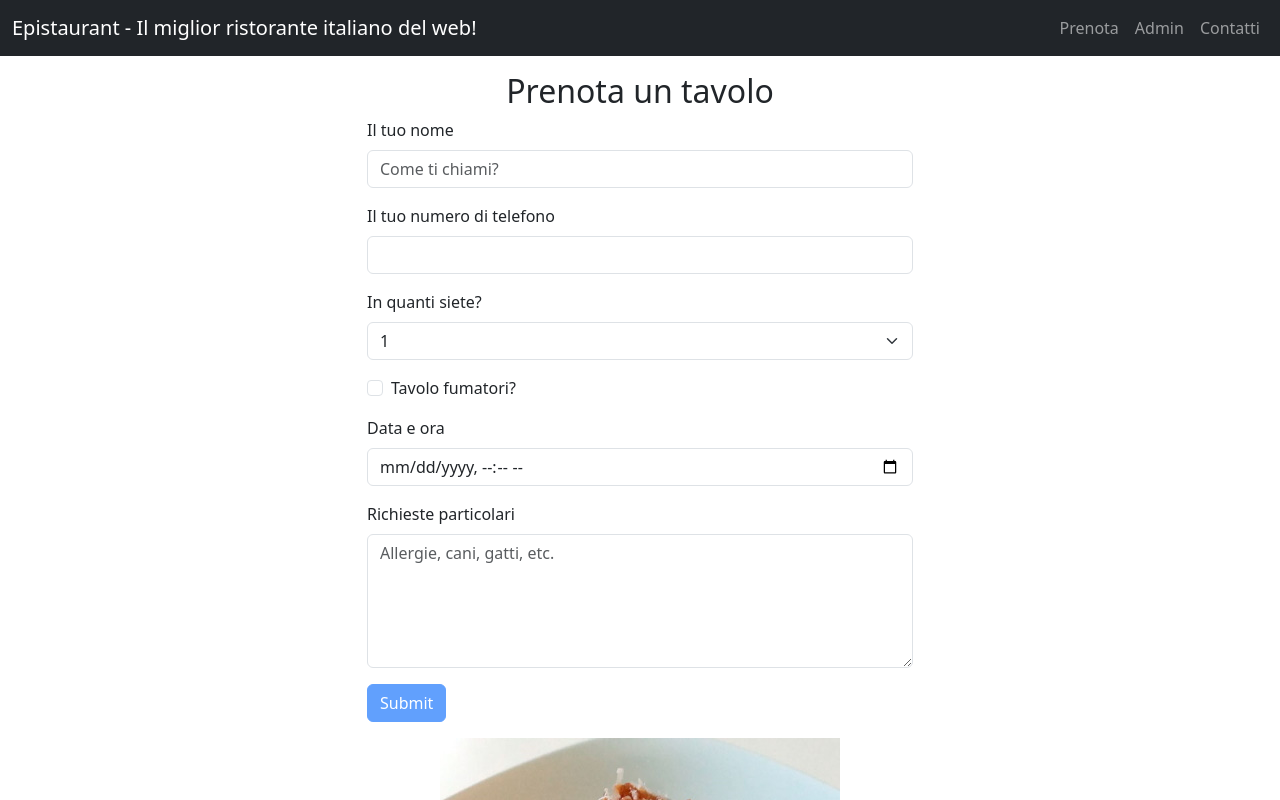
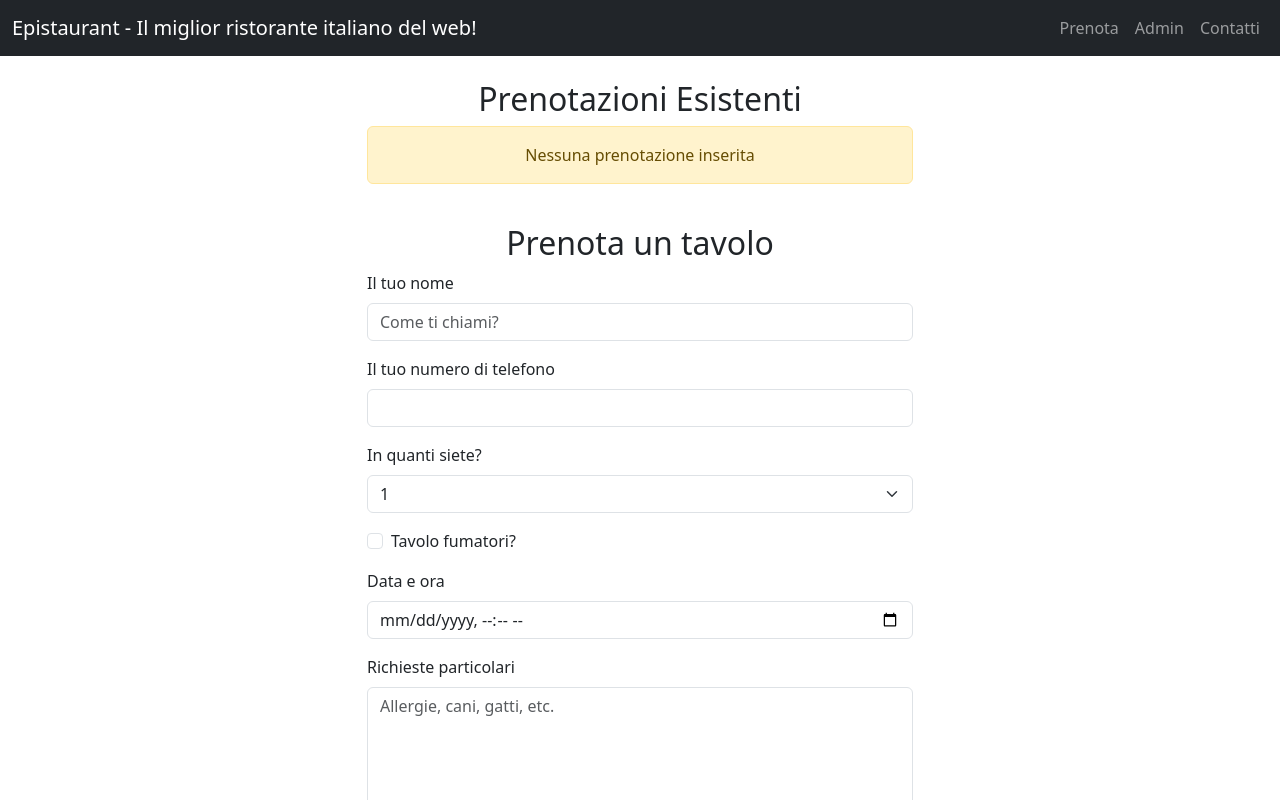
Before and after one commit to irvelervel/fs0723-epistaurant, a React (Create React App) app: page / in a window 1280 px wide. Shown: the top 800 px of the page. Built offline with nearby package versions, Linux system fonts and the light colour scheme.

Commit message:
Creates the structure of BookingList

```diff
--- a/src/App.js
+++ b/src/App.js
@@ -4,6 +4,7 @@ import 'bootstrap/dist/css/bootstrap.min.css'
 import CustomNavbar from './components/CustomNavbar'
 import HomepageCarousel from './components/HomepageCarousel'
 import BookingForm from './components/BookingForm'
+import BookingList from './components/BookingList'
 
 // questo è un import più selettivo, che nella fase di finalizzazione del progetto
 // risulterà in una cartella meno pesante (peserà meno MB)
@@ -19,6 +20,7 @@ function App() {
         <CustomNavbar subtitle="Il miglior ristorante italiano del web!" />
       </header>
       <main>
+        <BookingList />
         <BookingForm />
         <HomepageCarousel />
       </main>
--- /dev/null
+++ b/src/components/BookingList.jsx
@@ -0,0 +1,44 @@
+import { Component } from 'react'
+import Row from 'react-bootstrap/Row'
+import Col from 'react-bootstrap/Col'
+import Container from 'react-bootstrap/Container'
+import ListGroup from 'react-bootstrap/ListGroup'
+import Alert from 'react-bootstrap/Alert'
+
+class BookingList extends Component {
+  state = {
+    // questo state prima di tutto servirà a salvare i dati raccolti con la chiamata fetch()
+    reservations: [], // all'inizio del caricamento del componente, facciamo posto per successivamente
+    // salvare i dati, ma visto che la fetch deve ancora partire il suo valore è un array vuoto
+  }
+
+  render() {
+    return (
+      <Container className="my-4">
+        <Row className="justify-content-center">
+          <Col xs={12} md={8} lg={6} className="text-center">
+            <h2>Prenotazioni Esistenti</h2>
+            {/* ora voglio far vedere l'array di prenotazioni recuperato, sotto forma di lista */}
+            {/* tuttavia se non ci fossero prenotazioni da far vedere, invece di una lista vuota
+            voglio mostrare un Alert di informazione */}
+            {/* per fare questo utilizzo un "if/else" in JSX, che si effettua con l'operatore ternario */}
+            {/* la domanda è: "la lunghezza dell'array reservations nello state è maggiore di 0?" */}
+            {/* se sì, prendi l'array, mappalo e ritorna un list item per ogni prenotazione */}
+            {/* se no, mostra un Alert di bootstrap informando l'utente che al momento non ci sono ancora prenotazioni */}
+            {this.state.reservations.length > 0 ? (
+              <ListGroup>
+                {this.state.reservations.map((booking) => {
+                  return <ListGroup.Item>Cras justo odio</ListGroup.Item>
+                })}
+              </ListGroup>
+            ) : (
+              <Alert variant="warning">Nessuna prenotazione inserita</Alert>
+            )}
+          </Col>
+        </Row>
+      </Container>
+    )
+  }
+}
+
+export default BookingList
```
